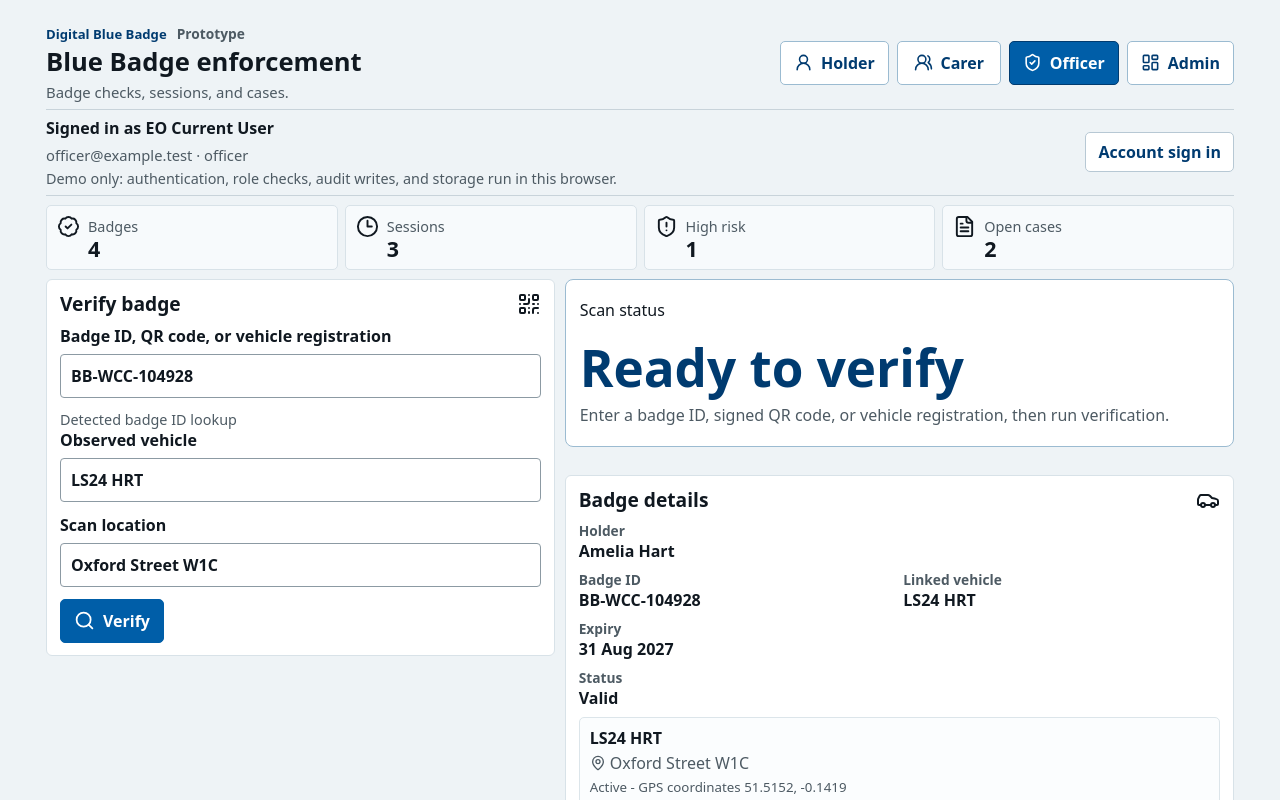
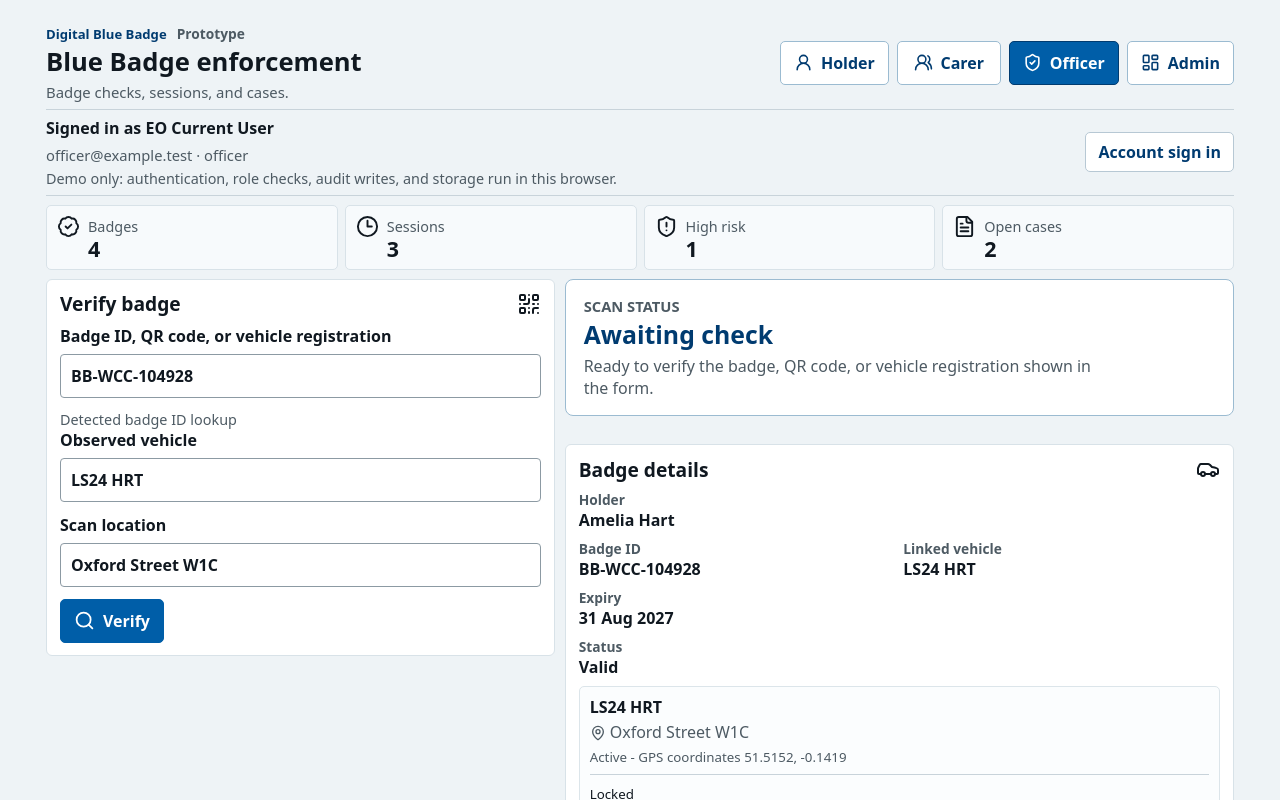
Before and after one commit to MrLawrenceAwe/blue-badge-parking-enforcement-demo, a React (Vite) app: page / in a window 1280 px wide. Both pictures are taken after a click on the button "Officer". Shown: the top 800 px of the page. Built offline with nearby package versions, Linux system fonts and the light colour scheme.

Commit message:
Refine officer scan and session status states

```diff
--- a/src/components/officer/OfficerView.jsx
+++ b/src/components/officer/OfficerView.jsx
@@ -48,7 +48,7 @@ export function OfficerView({ badge, risk, scanResult, sessions, scanInputForm,
         >
           <div>
             <p>{hasScanResult ? 'Verification result' : 'Scan status'}</p>
-            <h2>{hasScanResult ? verificationStatusLabels[risk.verificationStatus] : 'Ready to verify'}</h2>
+            <h2>{hasScanResult ? verificationStatusLabels[risk.verificationStatus] : 'Awaiting check'}</h2>
           </div>
           <div className="result-detail">
             {hasScanResult ? (
@@ -60,7 +60,7 @@ export function OfficerView({ badge, risk, scanResult, sessions, scanInputForm,
                 </div>
               </>
             ) : (
-              <span>Enter a badge ID, signed QR code, or vehicle registration, then run verification.</span>
+              <span>Ready to verify the badge, QR code, or vehicle registration shown in the form.</span>
             )}
           </div>
           {canOpenCaseFromScan && (
--- a/src/styles/risk.css
+++ b/src/styles/risk.css
@@ -37,14 +37,31 @@
   background: var(--surface);
   border: 1px solid #9bbbd1;
   color: var(--ink);
+  gap: 8px;
+  min-height: 0;
+  padding: 16px 18px;
 }
 
 .verification-pending h2 {
   color: var(--blue-dark);
+  font-size: 1.55rem;
+  line-height: 1.15;
+  margin-bottom: 0;
+}
+
+.verification-pending p {
+  color: var(--muted);
+  font-size: 0.92rem;
+  font-weight: 700;
+  margin-bottom: 4px;
+  text-transform: uppercase;
 }
 
 .verification-pending span {
   color: var(--muted);
+  display: block;
+  line-height: 1.35;
+  max-width: 58ch;
 }
 
 .officer-decision-stack {
```
